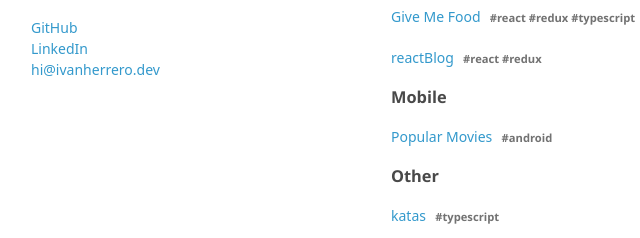
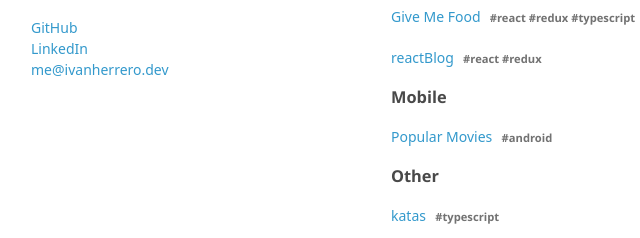
Before and after one commit to ivan-herrero/ivan-herrero.github.io, a plain HTML site: page index.html in a window 1280 px wide. Shown: the part 133-371 px from the top of the page, 179-819 px from the left. Drawn offline with Linux system fonts and the light colour scheme; a web font is replaced by a local one.

Commit message:
Update email address

```diff
--- a/index.html
+++ b/index.html
@@ -27,7 +27,7 @@
         <br />
         <a href="https://www.linkedin.com/in/herreroivan" target="_blank">LinkedIn</a>
         <br />
-        <a href="mailto:hi@ivanherrero.dev" target="_blank">hi@ivanherrero.dev </a>
+        <a href="mailto:me@ivanherrero.dev" target="_blank">me@ivanherrero.dev </a>
       </p>
     </header>
 
```
